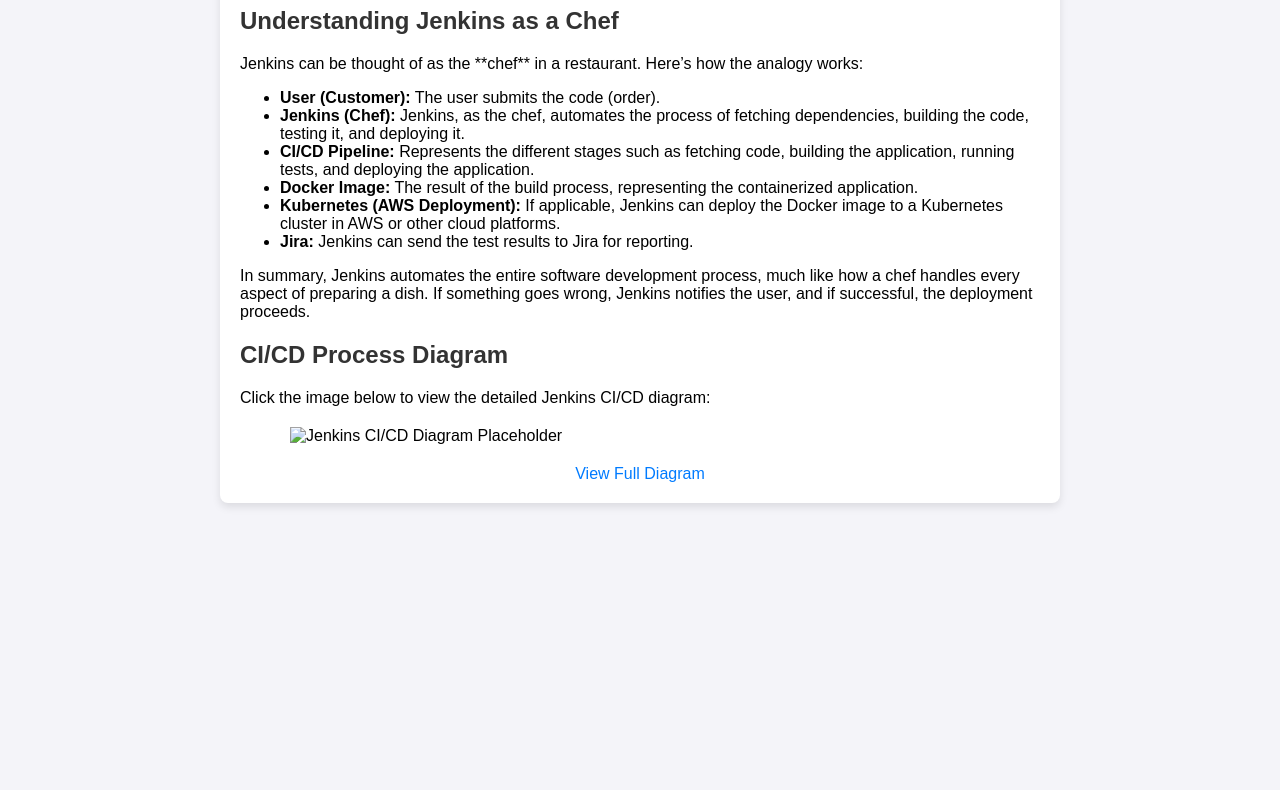
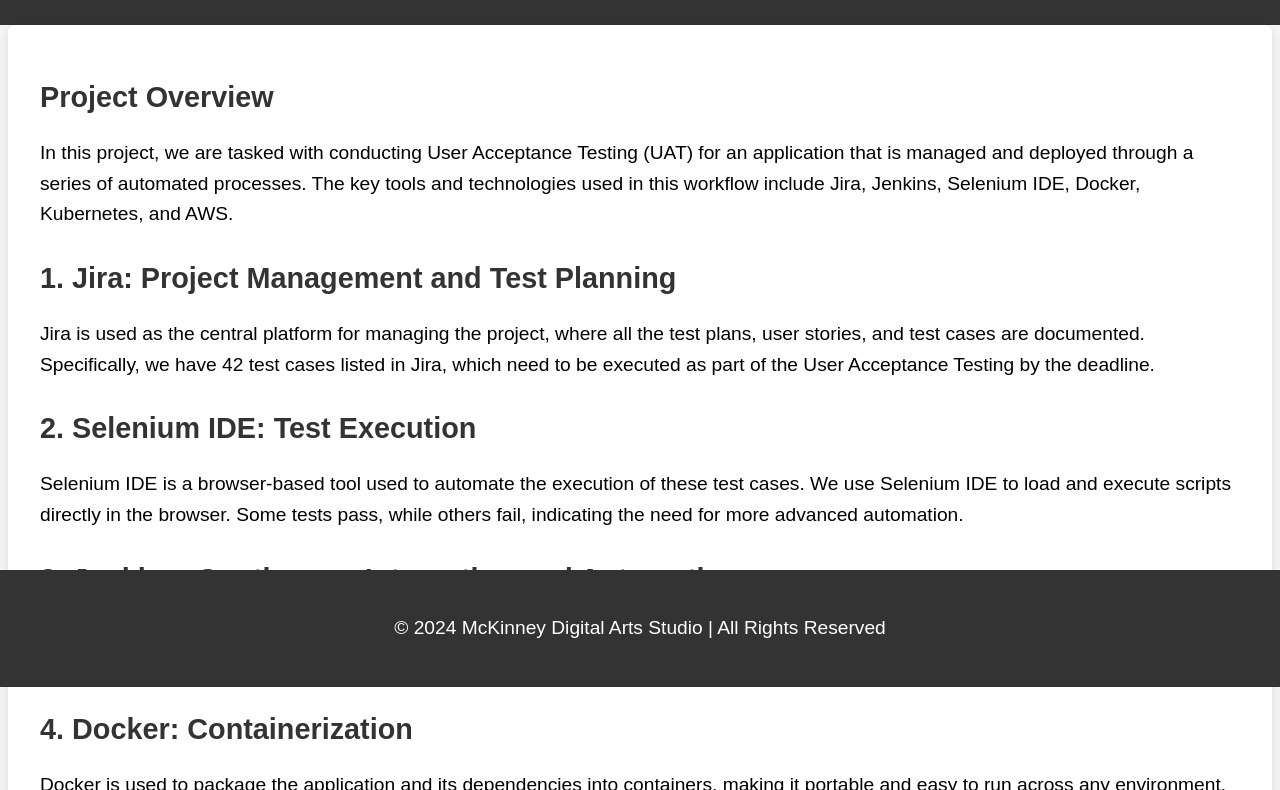
Before and after one commit to hakanovski/Jenkins-Exploration, a plain HTML site: page index.html in a window 1280 px wide. Shown: the part 113-903 px from the top of the page. Before the commit the page ends 800 px from the top, so only its background shows below. Drawn offline with Linux system fonts and the light colour scheme.

Commit message:
Update index.html
Entire revision

```diff
--- a/index.html
+++ b/index.html
@@ -4,72 +4,152 @@
     <meta charset="UTF-8">
     <meta name="viewport" content="width=device-width, initial-scale=1.0">
     <meta http-equiv="X-UA-Compatible" content="IE=edge">
-    <title>Jenkins CI/CD Process - Chef Analogy</title>
+    <title>UAT Testing with Jenkins, Selenium, Docker, and Kubernetes</title>
     <style>
         body {
             font-family: Arial, sans-serif;
-            margin: 20px;
-            background-color: #f4f4f9;
+            margin: 0;
+            padding: 0;
+            background-color: #f4f4f4;
         }
-        h1, h2 {
-            color: #333;
+        header {
+            background-color: #333;
+            color: #fff;
+            text-align: center;
+            padding: 1.5em 0;
         }
-        .container {
-            max-width: 800px;
-            margin: auto;
-            padding: 20px;
+        header h1 {
+            margin: 0;
+            font-size: 2.5rem;
+        }
+        main {
+            padding: 2em;
+            max-width: 1200px;
+            margin: 0 auto;
             background-color: #fff;
             border-radius: 8px;
             box-shadow: 0 4px 8px rgba(0, 0, 0, 0.1);
         }
-        img {
+        section {
+            margin-bottom: 2em;
+        }
+        h2 {
+            color: #333;
+            font-size: 1.8rem;
+        }
+        p {
+            font-size: 1.2rem;
+            line-height: 1.6;
+            margin-bottom: 1em;
+        }
+        ul {
+            list-style-type: square;
+            margin-left: 2em;
+        }
+        li {
+            margin-bottom: 0.5em;
+            font-size: 1.1rem;
+        }
+        footer {
+            background-color: #333;
+            color: #fff;
+            text-align: center;
+            padding: 1.5em 0;
+            position: fixed;
             width: 100%;
-            max-width: 700px;
-            display: block;
-            margin: 20px auto;
-        }
-        .diagram-link {
-            display: block;
-            text-align: center;
-            margin-top: 10px;
-        }
-        .diagram-link a {
-            color: #007bff;
-            text-decoration: none;
-            font-size: 16px;
-        }
-        .diagram-link a:hover {
-            text-decoration: underline;
+            bottom: 0;
         }
     </style>
 </head>
 <body>
-    <div class="container">
-        <h1>Jenkins CI/CD Process - Chef Analogy</h1>
-        <h2>Understanding Jenkins as a Chef</h2>
+
+<header>
+    <h1>User Acceptance Testing with Jenkins, Selenium, Docker, and Kubernetes</h1>
+</header>
+
+<main>
+    <section>
+        <h2>Project Overview</h2>
         <p>
-            Jenkins can be thought of as the **chef** in a restaurant. Here’s how the analogy works:
+            In this project, we are tasked with conducting User Acceptance Testing (UAT) for an application that is managed and deployed through a series of automated processes.
+            The key tools and technologies used in this workflow include Jira, Jenkins, Selenium IDE, Docker, Kubernetes, and AWS.
+        </p>
+    </section>
+
+    <section>
+        <h2>1. Jira: Project Management and Test Planning</h2>
+        <p>
+            Jira is used as the central platform for managing the project, where all the test plans, user stories, and test cases are documented.
+            Specifically, we have 42 test cases listed in Jira, which need to be executed as part of the User Acceptance Testing by the deadline.
+        </p>
+    </section>
+
+    <section>
+        <h2>2. Selenium IDE: Test Execution</h2>
+        <p>
+            Selenium IDE is a browser-based tool used to automate the execution of these test cases.
+            We use Selenium IDE to load and execute scripts directly in the browser. Some tests pass, while others fail, indicating the need for more advanced automation.
+        </p>
+    </section>
+
+    <section>
+        <h2>3. Jenkins: Continuous Integration and Automation</h2>
+        <p>
+            Jenkins is the automation server that orchestrates the CI/CD pipeline for building, testing, and deploying the application.
+            It triggers automated test runs, integrates with Selenium tests, and builds and packages the application into a Docker container.
+        </p>
+    </section>
+
+    <section>
+        <h2>4. Docker: Containerization</h2>
+        <p>
+            Docker is used to package the application and its dependencies into containers, making it portable and easy to run across any environment.
+            Jenkins packages the application and pushes the Docker images to a registry, ready for deployment.
+        </p>
+    </section>
+
+    <section>
+        <h2>5. Kubernetes: Orchestration and Scaling</h2>
+        <p>
+            Kubernetes handles the orchestration and management of Docker containers, ensuring that they are deployed across multiple nodes, scaled based on demand, and maintained for high availability.
+        </p>
+    </section>
+
+    <section>
+        <h2>6. AWS: Cloud Infrastructure</h2>
+        <p>
+            The entire application is hosted on AWS, providing the scalability, performance, and reliability needed to run the application.
+            Kubernetes runs on AWS, leveraging its infrastructure to scale and manage the application efficiently.
+        </p>
+    </section>
+
+    <section>
+        <h2>Blue Ocean: A Better Jenkins Experience</h2>
+        <p>
+            Blue Ocean is a modern and user-friendly interface for Jenkins pipelines. It offers visual pipeline management, step-by-step troubleshooting, and an intuitive UI that makes it easier to manage complex CI/CD pipelines.
+        </p>
+    </section>
+
+    <section>
+        <h2>Pipeline Stages Explained</h2>
+        <p>
+            In Jenkins, pipelines consist of multiple stages:
         </p>
         <ul>
-            <li><strong>User (Customer):</strong> The user submits the code (order).</li>
-            <li><strong>Jenkins (Chef):</strong> Jenkins, as the chef, automates the process of fetching dependencies, building the code, testing it, and deploying it.</li>
-            <li><strong>CI/CD Pipeline:</strong> Represents the different stages such as fetching code, building the application, running tests, and deploying the application.</li>
-            <li><strong>Docker Image:</strong> The result of the build process, representing the containerized application.</li>
-            <li><strong>Kubernetes (AWS Deployment):</strong> If applicable, Jenkins can deploy the Docker image to a Kubernetes cluster in AWS or other cloud platforms.</li>
-            <li><strong>Jira:</strong> Jenkins can send the test results to Jira for reporting.</li>
+            <li><strong>Checkout:</strong> Pulls the latest code from a version control system like GitHub.</li>
+            <li><strong>Build:</strong> Compiles or packages the code, often into a Docker image.</li>
+            <li><strong>Test:</strong> Runs automated tests to ensure the quality of the code.</li>
+            <li><strong>Deploy:</strong> Deploys the code to a production environment, such as a Kubernetes cluster on AWS.</li>
         </ul>
         <p>
-            In summary, Jenkins automates the entire software development process, much like how a chef handles every aspect of preparing a dish.
-            If something goes wrong, Jenkins notifies the user, and if successful, the deployment proceeds.
+            Blue Ocean visualizes these stages as green, yellow, or red boxes, indicating success, in-progress, or failed stages.
         </p>
+    </section>
+</main>
 
-        <h2>CI/CD Process Diagram</h2>
-        <p>Click the image below to view the detailed Jenkins CI/CD diagram:</p>
+<footer>
+    <p>© 2024 McKinney Digital Arts Studio | All Rights Reserved</p>
+</footer>
 
-        <img src="diagram-placeholder.png" alt="Jenkins CI/CD Diagram Placeholder">
-        <div class="diagram-link">
-            <a href="https://your-link-to-diagram" target="_blank">View Full Diagram</a>
-        </div>
-    </div>
 </body>
 </html>
```
